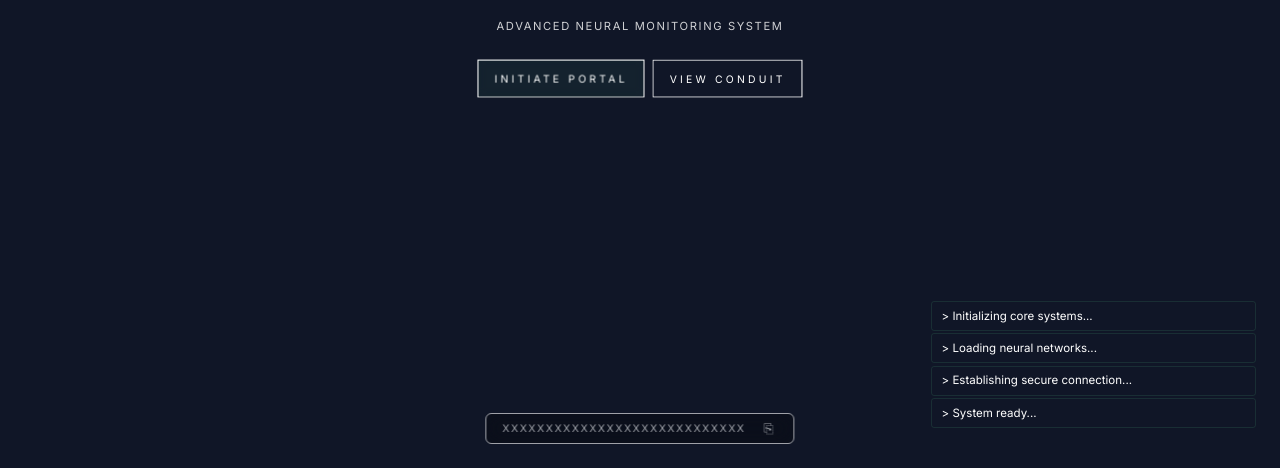
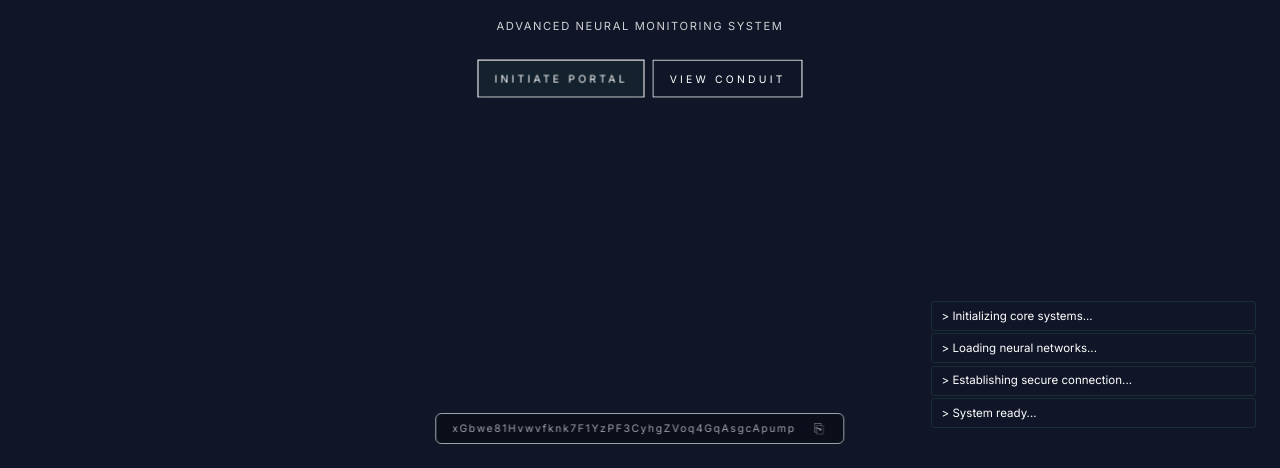
Before and after one commit to evanlindsay08/Orion, a plain HTML site: page index.html in a window 1280 px wide. Shown: the part 332-800 px from the top of the page. Drawn offline with Linux system fonts and the light colour scheme.

Commit message:
Update index.html

```diff
--- a/index.html
+++ b/index.html
@@ -51,7 +51,7 @@
 
         <div class="contract-section">
             <button class="contract-button" type="button">
-                <span class="contract-text" id="contractText">XXXXXXXXXXXXXXXXXXXXXXXXXXXX</span>
+                <span class="contract-text" id="contractText">xGbwe81Hvwvfknk7F1YzPF3CyhgZVoq4GqAsgcApump</span>
                 <span class="copy-icon">⎘</span>
             </button>
         </div>
```
